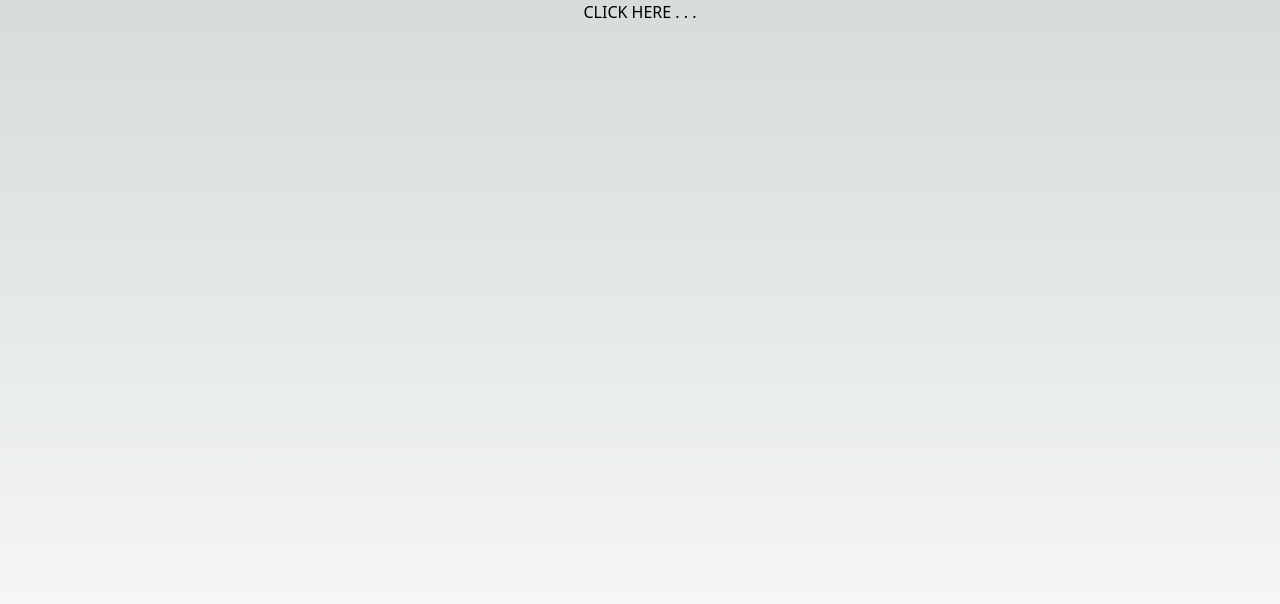
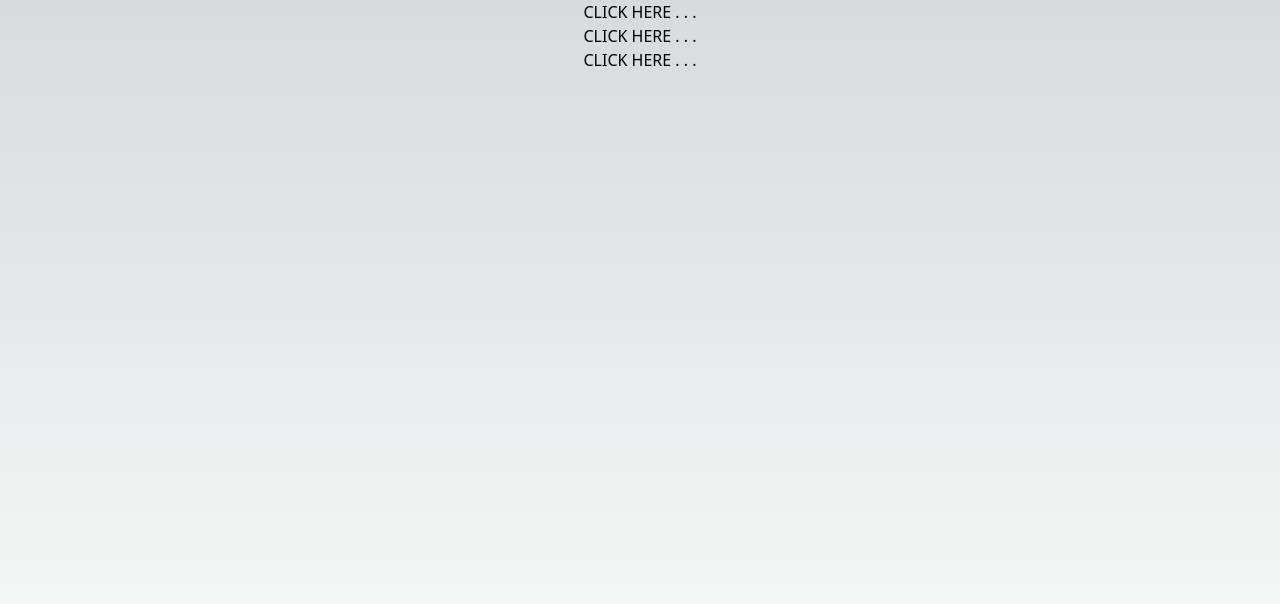
Before and after one commit to farshadnabizadeh/NEXT-TUTORIAL, a Next.js app: page /NextLink in a window 1280 px wide. Shown: the top 604 px of the page. Built offline with nearby package versions, Linux system fonts and the light colour scheme.

Commit message:
next-tutorial

```diff
--- a/pages/NextLink/index.js
+++ b/pages/NextLink/index.js
@@ -4,7 +4,19 @@ const index = () => {
     return (
         <div className='w-full min-h-[100vh] flex justify-center'>
             <div>
-                <Link href='/products/1/80?DATA=THIS IS TEST'>CLICK HERE . . .</Link>
+                <div><Link href='/products/1/80?DATA=THIS IS TEST'>CLICK HERE . . .</Link></div>
+                <div>
+                    <Link href={{
+                        pathname: '/products/[userid]',
+                        query: { userid: '80' }
+                    }}>CLICK HERE . . . </Link>
+                </div>
+                <div>
+                    <Link href={{
+                        pathname: '/products/[...slug]',
+                        query: { slug: '/1/12/8080?DATA=NEXT.JS' }
+                    }}>CLICK HERE . . . </Link>
+                </div>
             </div>
         </div>
     );
```
